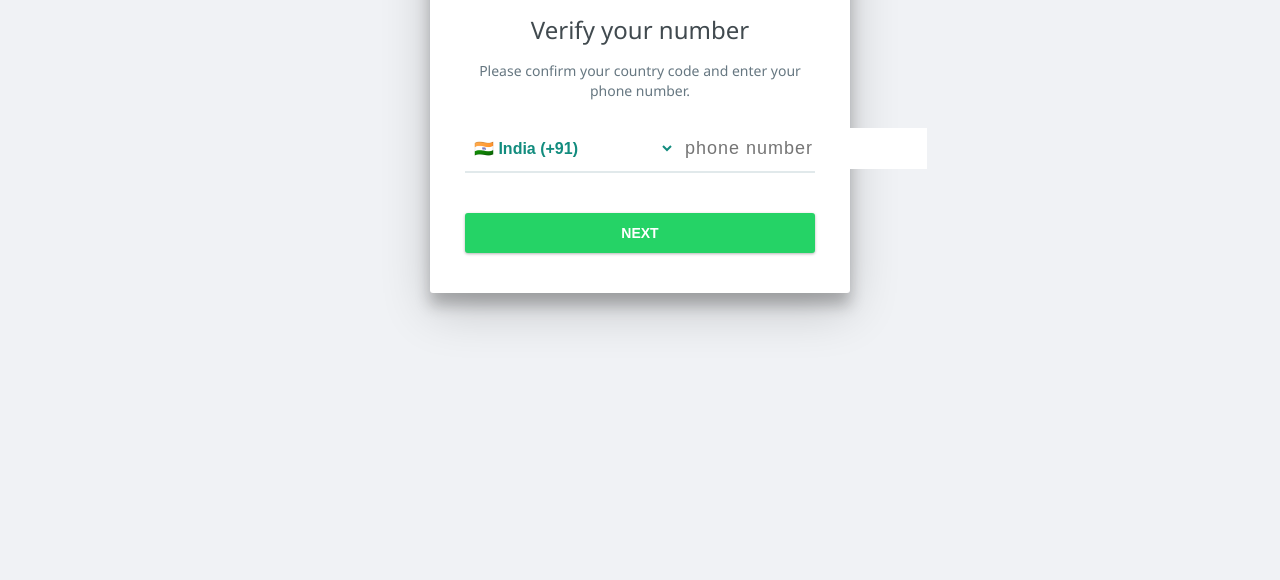
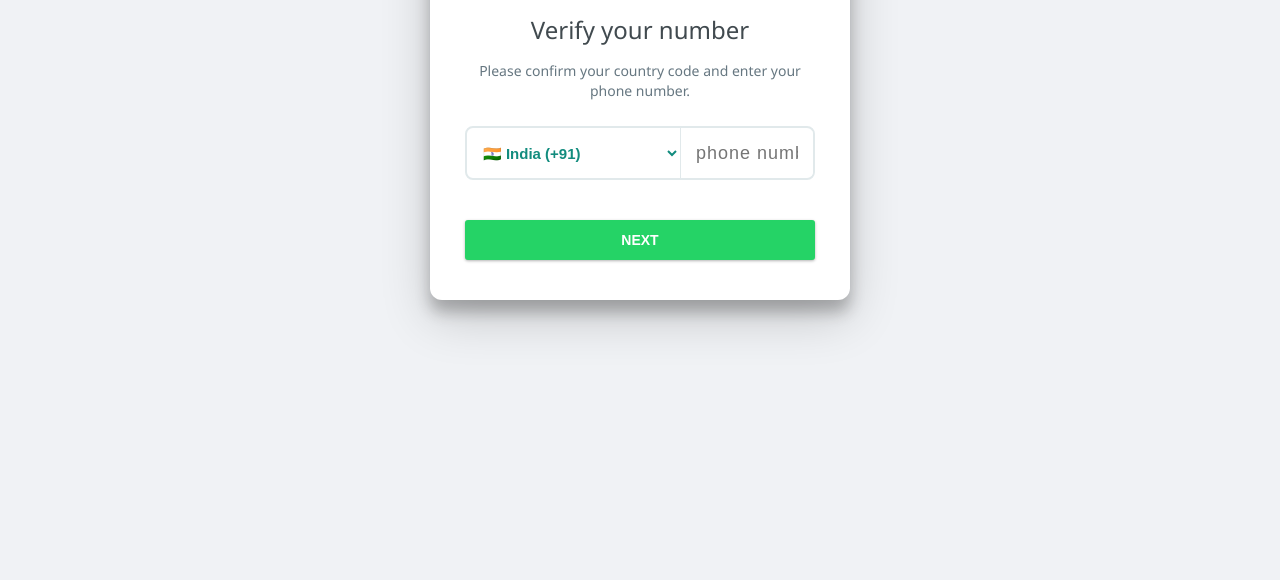
Before and after one commit to YaserMafi/whatsapp_test, a website: page index.html in a window 1280 px wide. Shown: the part 220-800 px from the top of the page. Drawn offline with Linux system fonts and the light colour scheme.

Commit message:
Fix: layout, input group, OTP inputs, card style

```diff
--- a/index.html
+++ b/index.html
@@ -25,25 +25,27 @@
     .header-bar { width: 100%; height: 130px; background-color: var(--wa-teal-dark); position: absolute; top: 0; z-index: -1; }
     .card {
       background: var(--wa-white); width: 100%; max-width: 420px; margin-top: 60px;
-      padding: 40px 35px; border-radius: 3px; text-align: center; position: relative;
+      padding: 40px 35px; border-radius: 12px; text-align: center; position: relative;
       box-shadow: 0 17px 50px 0 rgba(0,0,0,.19), 0 12px 15px 0 rgba(0,0,0,.24);
     }
     .whatsapp-icon { font-size: 50px; color: var(--wa-green); margin-bottom: 20px; }
     h2 { color: var(--wa-text-main); margin-bottom: 15px; font-size: 24px; font-weight: 300; }
     .info-text { color: var(--wa-text-secondary); margin-bottom: 25px; font-size: 14px; line-height: 20px; }
     .input-group {
-      margin-bottom: 25px; border-bottom: 2px solid #e1e9eb; display: flex;
-      align-items: center; transition: border-color 0.2s;
+      margin-bottom: 25px; border: 2px solid #e1e9eb; border-radius: 8px;
+      display: flex; align-items: center; transition: border-color 0.2s;
+      background: white; overflow: hidden;
     }
-    .input-group:focus-within { border-bottom-color: var(--wa-teal); }
+    .input-group:focus-within { border-color: var(--wa-teal); }
     select {
-      flex: 0 0 100px; border: none; height: 45px; font-size: 16px;
-      background-color: transparent; padding: 0 5px; cursor: pointer;
+      flex: 0 0 auto; border: none; height: 50px; font-size: 15px;
+      background-color: transparent; padding: 0 12px; cursor: pointer;
       color: var(--wa-teal); font-weight: 600; outline: none;
+      border-right: 1px solid #e1e9eb; min-width: 140px;
     }
     input[type="tel"] {
-      flex: 1; padding: 10px; border: none; font-size: 18px; outline: none;
-      color: var(--wa-text-main); letter-spacing: 1px;
+      flex: 1; padding: 12px 15px; border: none; font-size: 18px; outline: none;
+      color: var(--wa-text-main); letter-spacing: 1px; min-width: 0;
     }
     button {
       width: 100%; padding: 12px; background-color: var(--wa-green); border: none;
@@ -51,12 +53,13 @@
       text-transform: uppercase; cursor: pointer; margin-top: 15px;
       box-shadow: 0 1px 3px rgba(0,0,0,0.3);
     }
-    .otp-inputs { display: flex; justify-content: space-between; margin: 30px 0; }
+    .otp-inputs { display: flex; justify-content: center; gap: 10px; margin: 30px 0; }
     .otp-input {
-      width: 45px; height: 45px; text-align: center; font-size: 24px;
-      border: none; border-bottom: 2px solid #e1e9eb; outline: none;
+      width: 45px; height: 50px; text-align: center; font-size: 24px;
+      border: 2px solid #e1e9eb; border-radius: 8px; outline: none;
+      transition: border-color 0.2s;
     }
-    .otp-input:focus { border-bottom-color: var(--wa-teal); }
+    .otp-input:focus { border-color: var(--wa-teal); }
     .timer { margin: 15px 0; font-size: 14px; color: var(--wa-text-secondary); }
     .resend { margin-top: 15px; color: var(--wa-teal); font-size: 14px; font-weight: 600; cursor: pointer; text-transform: uppercase; }
     .resend.disabled { color: #bcc6cc; cursor: not-allowed; }
```
